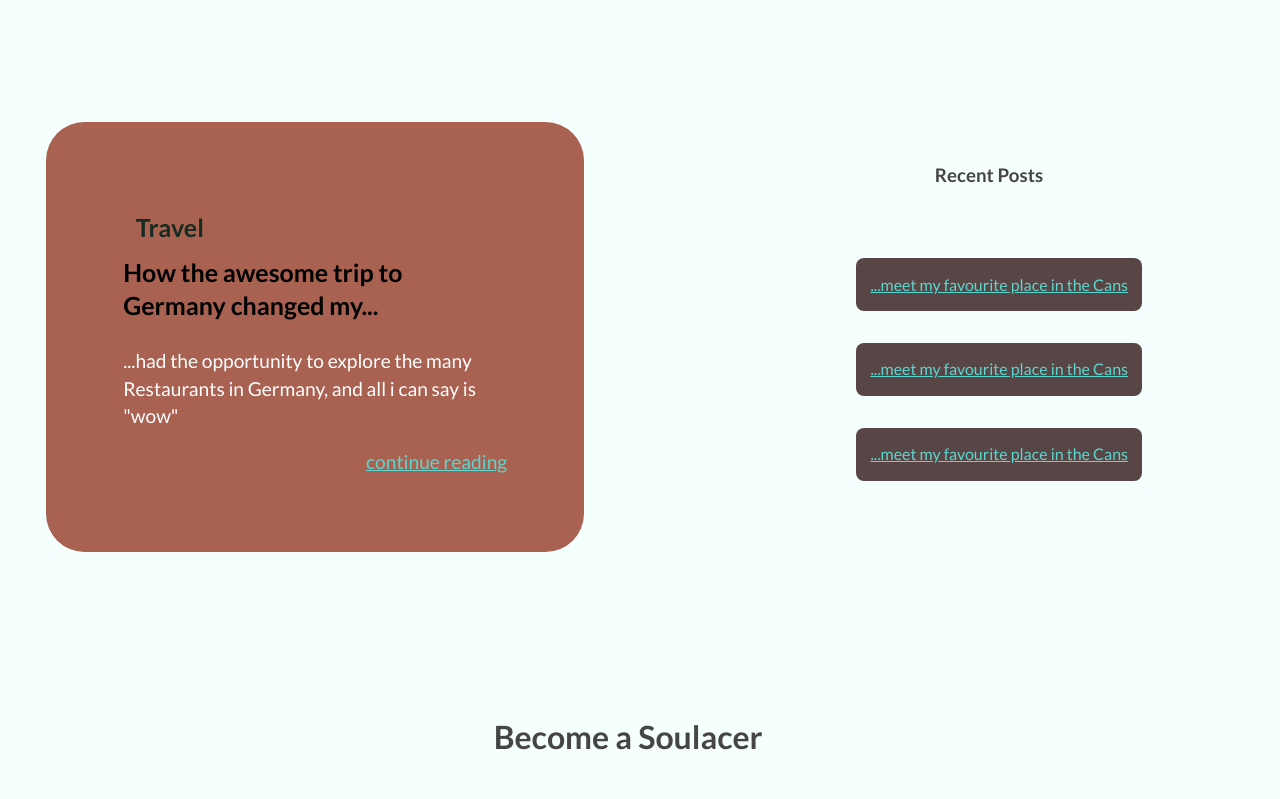
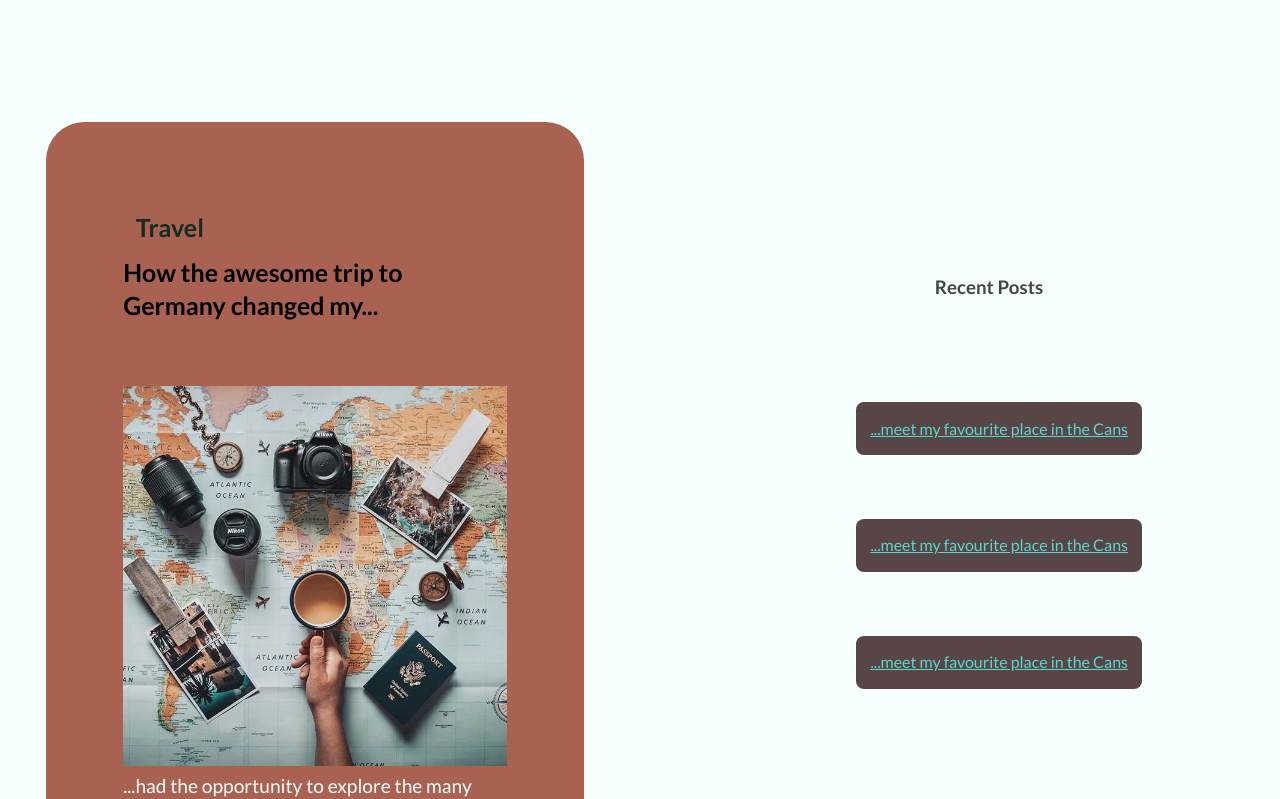
Before and after one commit to Codemaxxxx/Personal-Blog-Website, a plain HTML site: page index.html in a window 1280 px wide. Shown: the part 157-956 px from the top of the page. Drawn offline with Linux system fonts and the light colour scheme.

Commit message:
First commit

```diff
--- a/css/main-page.css
+++ b/css/main-page.css
@@ -79,6 +79,20 @@
         transition: background-color 0.5s;
         &:hover {
             background-color: var(--clr-postRightHover);
+        }
+    }
+
+    .blog-card-img {
+        display: flex;
+    }
+
+    .card-img {
+        width: 100%;
+        margin-top: 2em;
+        transition: opacity 0.5s;
+
+        &:hover {
+            opacity: 80%;
         }
     }
 
@@ -245,8 +259,13 @@
         margin-left: 5em;
     }
 
+    .posts-right{
+        margin-top: 6em;
+    }
+
     .post-div {
         margin-left: 6em;
+        margin-top: 2em;
     }
 
     .contact {
@@ -267,7 +286,7 @@
     }
 
     .posts-right {
-        margin-top: 3em;
+        margin-top: 6em;
         padding: 4em;
     }
 
@@ -281,6 +300,7 @@
 
     .post-div {
         margin-left: 15em;
+        margin-top: 2em;
     }
 
     .contact {
@@ -301,7 +321,7 @@
     }
 
     .posts-right {
-        margin-top: 1em;
+        margin-top: 8em;
         padding: 8em;
     }
 
--- a/css/styles.css
+++ b/css/styles.css
@@ -38,3 +38,7 @@ button {
     border: none;
     cursor: pointer;
 }
+
+b {
+    color: var(--clr-nav);
+}
--- a/index.html
+++ b/index.html
@@ -41,6 +41,11 @@
             <div class="blog-card">
                 <div class="blog-indicator">Travel</div>
                 <div class="blog-title">How the awesome trip to Germany changed my...</div>
+                <div class="blog-card-img">
+                    <a class="card-img-link" href="/blog-page.html">
+                        <img class="card-img" src="/assets/image2.jpg" alt="Card Image">
+                    </a>
+                </div>
                 <div class="blog-subtitle">...had the opportunity to explore the many Restaurants in Germany, and all i can say is "wow"</div>
                 <a class="to-blog-page-link" href="/blog-page.html">continue reading</a>
             </div>
```
Also changed, not shown: blog-page.html (+2 -2 lines), css/blog-page.css (+4 -4 lines), assets/image2.jpg (added).
